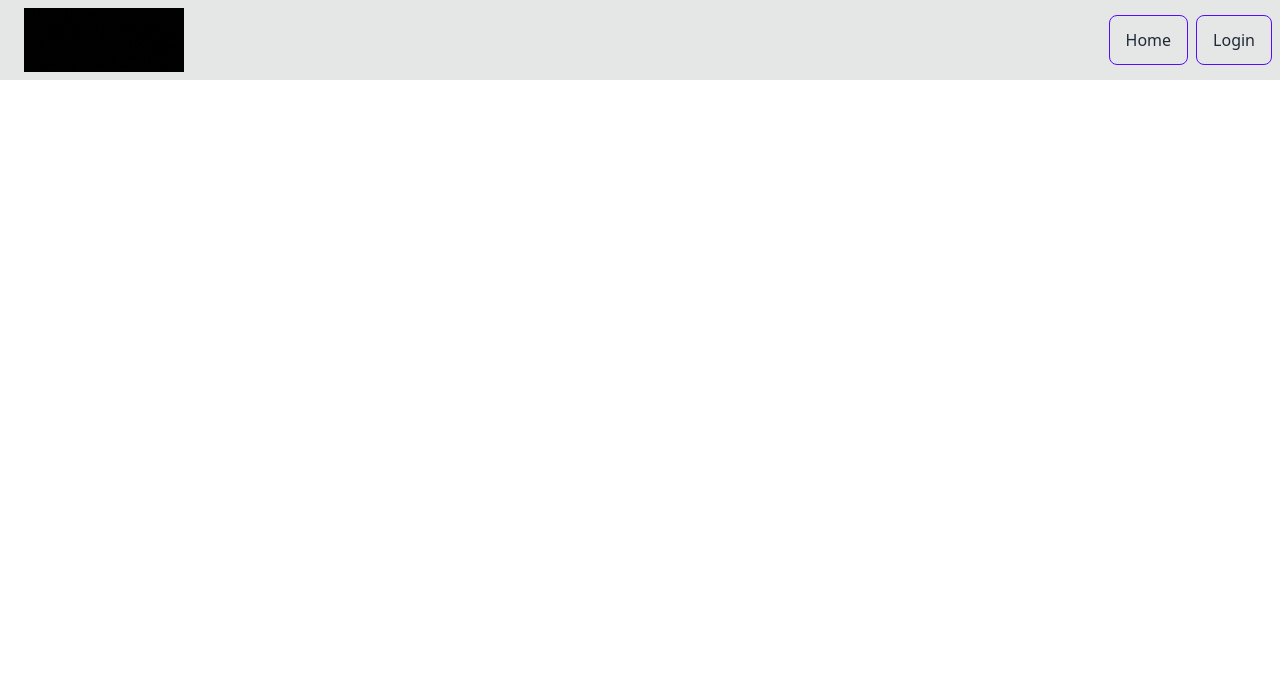
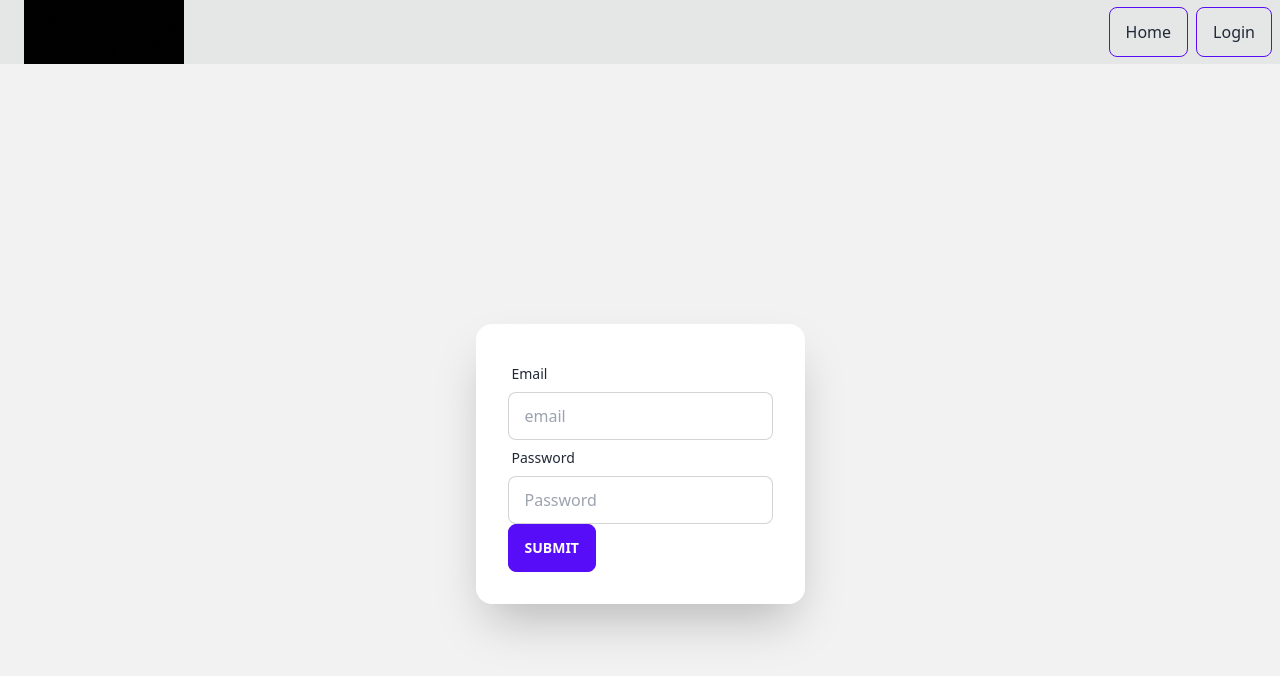
Before and after one commit to Nishadchowdhury/Assignment-12-of-Nishad-C, a React (Create React App) app: page /createAcc in a window 1280 px wide. Shown: the top 676 px of the page. Built offline with nearby package versions, Linux system fonts and the light colour scheme.

Commit message:
firebase install , create use page remake , login page remake , add buttons on social login on that page

```diff
--- a/package.json
+++ b/package.json
@@ -3,12 +3,14 @@
   "version": "0.1.0",
   "private": true,
   "dependencies": {
+    "@react-native-firebase/app": "^14.9.4",
     "@testing-library/jest-dom": "^5.16.4",
     "@testing-library/react": "^13.2.0",
     "@testing-library/user-event": "^13.5.0",
     "daisyui": "^2.15.0",
     "react": "^18.1.0",
     "react-dom": "^18.1.0",
+    "react-hook-form": "^7.31.2",
     "react-query": "^3.39.0",
     "react-router-dom": "^6.3.0",
     "react-scripts": "5.0.1",
--- a/src/Components/Authentication/CreateUser.js
+++ b/src/Components/Authentication/CreateUser.js
@@ -1,9 +1,73 @@
 import React from 'react';
 
+
+import { useForm } from 'react-hook-form';
+
 const CreateUser = () => {
+
+    const { register, formState: { errors }, handleSubmit } = useForm();
+
+    const onSubmit = data => console.log(data);
+
+
+
     return (
         <div>
-            CreateUser
+
+            <div class="hero min-h-screen bg-base-200">
+                <div class="hero-content flex-col lg:flex-row-reverse">
+
+                    <div class="card w-96 flex-shrink-0 w-full max-w-sm shadow-2xl bg-base-100">
+                        <div class="card-body">
+                            <form className='' onSubmit={handleSubmit(onSubmit)}>
+                                <div class="form-control">
+                                    <label class="label">
+                                        <span class="label-text">Email</span>
+                                    </label>
+                                    <input className='input input-bordered' placeholder="email" {...register("email",
+                                        {
+                                            required: true,
+                                            pattern: {
+                                                value: /[a-z0-9]+@[a-z]+\.[a-z]{2,3}/,
+                                                message: 'error message'
+                                            }
+                                        }
+                                    )} />
+
+                                    {errors.email?.type === 'required' && "First name is required"}
+                                    {errors.email?.type === 'pattern' && "please Provide a Valid Email"}
+                                </div>
+
+                                <div class="form-control">
+                                    <label class="label">
+                                        <span class="label-text">Password</span>
+                                    </label>
+                                    <input className='input input-bordered' placeholder='Password' {...register("lastName",
+                                        {
+                                            required: {
+                                                value: true,
+                                                message: "Password is required"
+                                            },
+
+                                            pattern: {
+                                                value: /^[a-zA-Z0-9!@#$%^&*]{6,16}$/,
+                                                message: 'your passWord must be 6 or longer'
+                                            }
+
+                                        })}
+                                    />
+                                    {errors.lastName?.type === 'required' && <span className="label-text-alt text-red-500">{errors.lastName.message}</span>}
+                                    {errors.lastName?.type === 'pattern' && <span className="label-text-alt text-red-500">{errors.lastName.message}</span>}
+                                </div>
+
+
+                                <input className='btn btn-primary' type="submit" value={'Submit'} />
+                            </form>
+
+                        </div>
+                    </div>
+                </div>
+            </div>
         </div>
     );
 };
--- a/src/Components/Authentication/Login.js
+++ b/src/Components/Authentication/Login.js
@@ -1,33 +1,52 @@
 import React from 'react';
+import { Link } from 'react-router-dom';
 
 const Login = () => {
     return (
-        <div class="hero min-h-screen bg-base-200">
-            <div class="hero-content flex-col lg:flex-row-reverse">
+        <div>
 
-                <div class="card w-96 flex-shrink-0 w-full max-w-sm shadow-2xl bg-base-100">
-                    <div class="card-body">
+            <div class="hero min-h-[90vh] bg-white">
+                <div class="hero-content flex-col lg:flex-row-reverse  w-[400px]  ">
+
+                    <div class="card flex-shrink-0 w-full max-w-sm shadow-2xl bg-base-100 pb-9">
+                        <div class="card-body pb-0 ">
                             <div class="form-control">
                                 <label class="label">
                                     <span class="label-text">Email</span>
                                 </label>
-                            <input type="text" placeholder="email" class="input input-bordered" />
+                                <input required type="text" placeholder="email" class="input input-bordered" />
                             </div>
                             <div class="form-control">
                                 <label class="label">
                                     <span class="label-text">Password</span>
                                 </label>
-                            <input type="text" placeholder="password" class="input input-bordered" />
+                                <input required type="text" placeholder="password" class="input input-bordered" />
+                                <div>
                                     <label class="label">
-                                <a href="#" class="label-text-alt link link-hover">Forgot password?</a>
+                                        <button class="label-text-alt link link-hover">Forgot password?</button>
                                     </label>
+
+                                </div>
                             </div>
                             <div class="form-control mt-6">
                                 <button class="btn btn-primary">Login</button>
                             </div>
+
+                            <p className='text-xs mt-2 text-center' >New to Doctor Portal ? <Link to='/createAcc' className='text-green-400' >  Create New Account</Link> </p>
+                        </div>
+
+
+
+                        <div> <div class="divider mx-auto w-4/5 ">OR</div> </div>
+
+
+                        <div>
+
                         </div>
                     </div>
                 </div>
+            </div>
+
         </div>
     );
 };
--- a/src/Components/Authentication/SocialLogin.js
+++ b/src/Components/Authentication/SocialLogin.js
@@ -1,9 +1,23 @@
 import React from 'react';
 
 const SocialLogin = () => {
+
+    // return
+
     return (
         <div>
-            Fb Login
+
+            <div className="flex flex-row gap-2">
+                <button onClick={() => signInWithGoogle()} className="bg-green-500 text-white w-full p-2 flex flex-row justify-center gap-2 items-center rounded-sm hover:bg-green-600 duration-100 ease-in-out">
+                    <svg xmlns="http://www.w3.org/2000/svg" aria-hidden="true" className="w-5" viewBox="0 0 24 24"><path fillRule="evenodd" clipRule="evenodd" d="M12 0C5.372 0 0 5.373 0 12s5.372 12 12 12c6.627 0 12-5.373 12-12S18.627 0 12 0zm.14 19.018c-3.868 0-7-3.14-7-7.018 0-3.878 3.132-7.018 7-7.018 1.89 0 3.47.697 4.682 1.829l-1.974 1.978v-.004c-.735-.702-1.667-1.062-2.708-1.062-2.31 0-4.187 1.956-4.187 4.273 0 2.315 1.877 4.277 4.187 4.277 2.096 0 3.522-1.202 3.816-2.852H12.14v-2.737h6.585c.088.47.135.96.135 1.474 0 4.01-2.677 6.86-6.72 6.86z" fill="currentColor" /></svg>
+                    Google
+                </button>
+
+                <button onClick={() => signInWithGithub()} className="bg-gray-700 text-white w-full p-2 flex flex-row justify-center gap-2 items-center rounded-sm hover:bg-gray-800 duration-100 ease-in-out">
+                    <svg xmlns="http://www.w3.org/2000/svg" aria-hidden="true" className="w-5" viewBox="0 0 24 24"><path fillRule="evenodd" clipRule="evenodd" d="M12 0C5.37 0 0 5.37 0 12c0 5.31 3.435 9.795 8.205 11.385.6.105.825-.255.825-.57 0-.285-.015-1.23-.015-2.235-3.015.555-3.795-.735-4.035-1.41-.135-.345-.72-1.41-1.23-1.695-.42-.225-1.02-.78-.015-.795.945-.015 1.62.87 1.845 1.23 1.08 1.815 2.805 1.305 3.495.99.105-.78.42-1.305.765-1.605-2.67-.3-5.46-1.335-5.46-5.925 0-1.305.465-2.385 1.23-3.225-.12-.3-.54-1.53.12-3.18 0 0 1.005-.315 3.3 1.23.96-.27 1.98-.405 3-.405s2.04.135 3 .405c2.295-1.56 3.3-1.23 3.3-1.23.66 1.65.24 2.88.12 3.18.765.84 1.23 1.905 1.23 3.225 0 4.605-2.805 5.625-5.475 5.925.435.375.81 1.095.81 2.22 0 1.605-.015 2.895-.015 3.3 0 .315.225.69.825.57A12.02 12.02 0 0 0 24 12c0-6.63-5.37-12-12-12z" fill="currentColor" /></svg>
+                    Github
+                </button>
+            </div>
         </div>
     );
 };
--- a/src/Components/Routes/Public.js
+++ b/src/Components/Routes/Public.js
@@ -1,4 +1,5 @@
 import AllProducts from "../AllProducts/AllProducts";
+import CreateUser from "../Authentication/CreateUser";
 import Login from "../Authentication/Login";
 import Home from "../Home/Home";
 import PurchasePage from "../PurchasePage/PurchasePage";
@@ -8,4 +9,5 @@ export const PublicRouts = [
     { name: 'allProducts', path: '/allProducts', Component: AllProducts },
     { name: 'order', path: '/order/:id', Component: PurchasePage },
     { name: 'Login', path: '/login', Component: Login },
+    { name: 'createAccount', path: '/createAcc', Component: CreateUser },
 ]
```
Also changed, not shown: 1 other file (tests, documents, lock files or other folders). Lines whose indentation alone changed are shown as unchanged.
